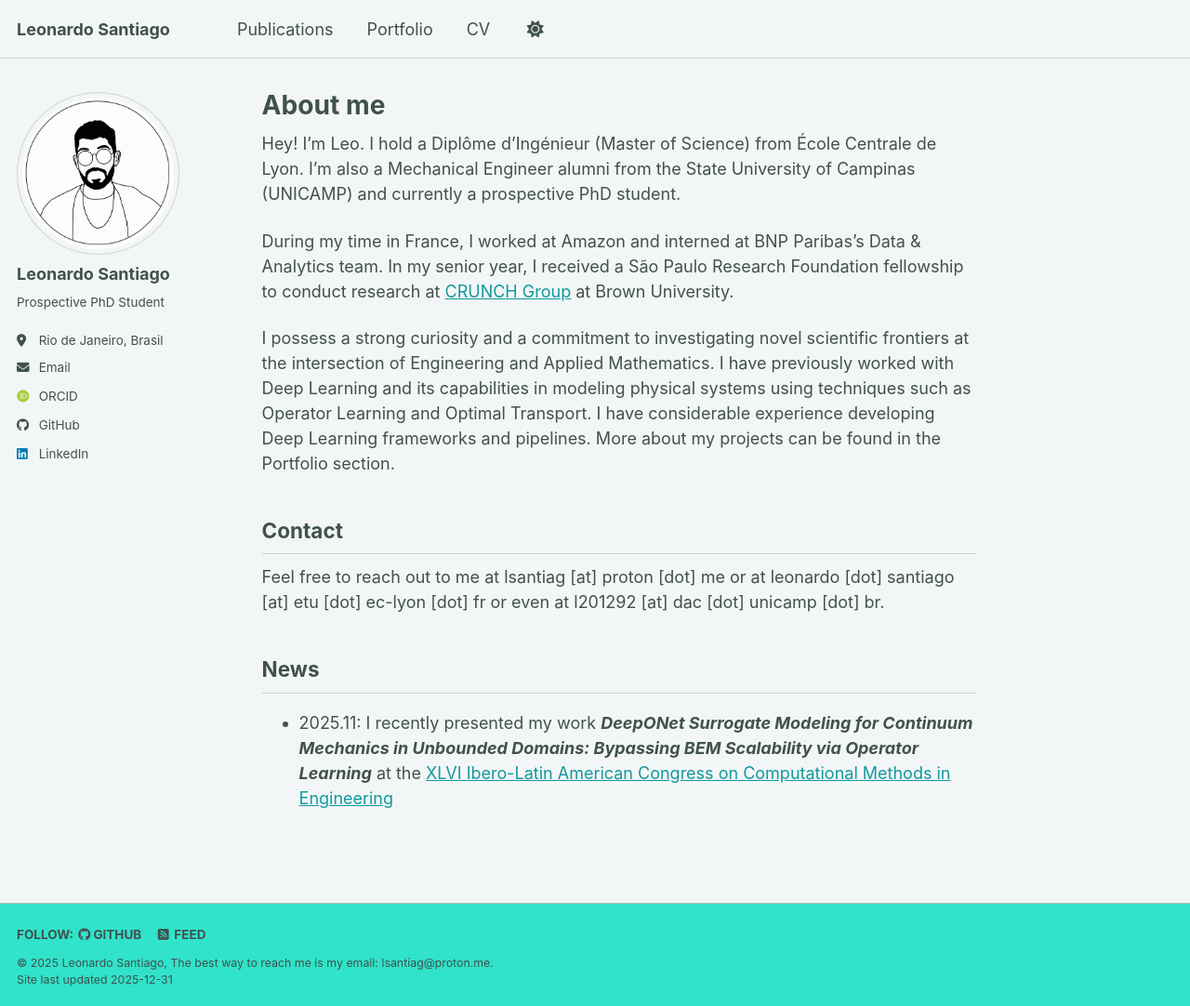
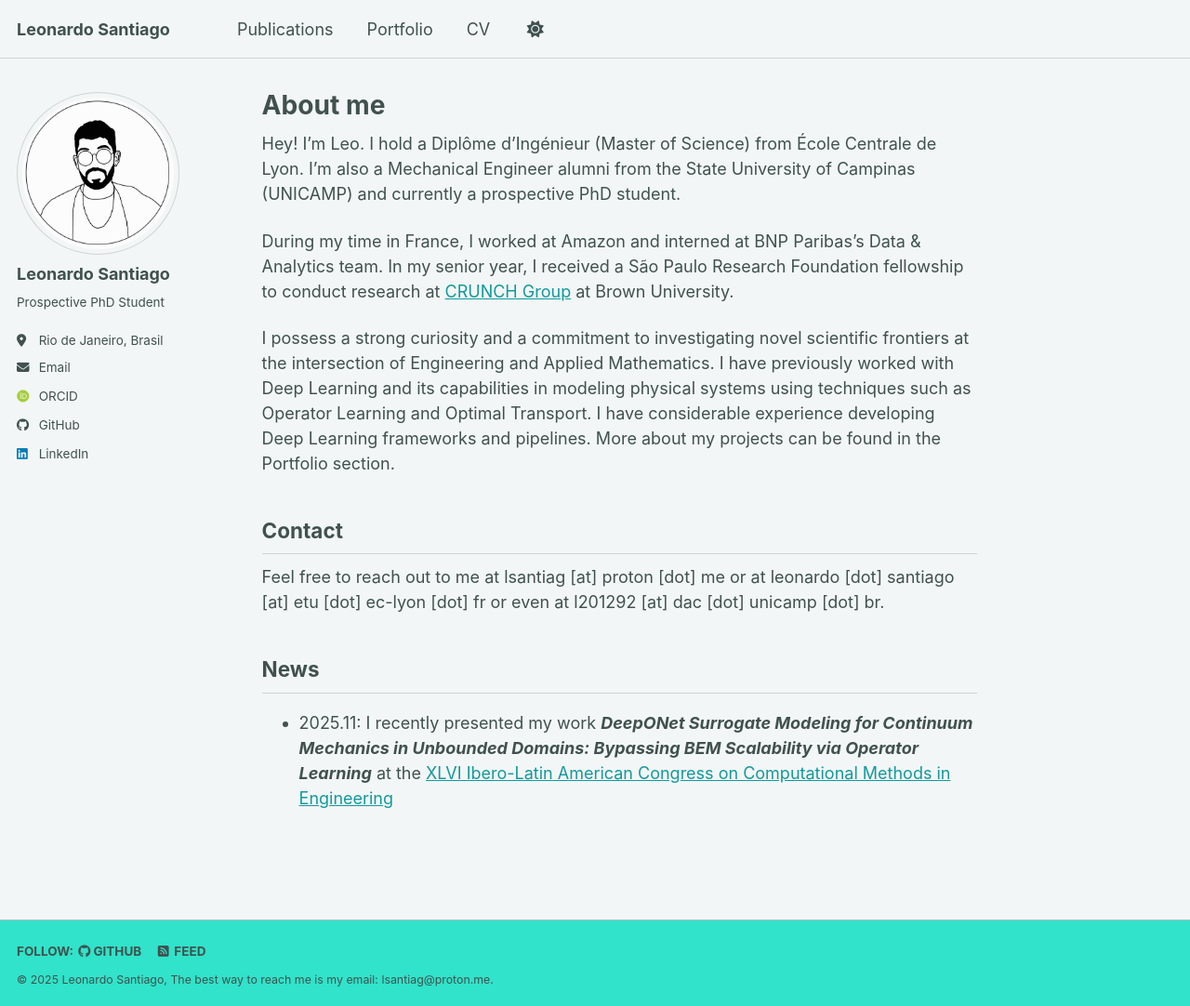
Before and after one commit to lsantiago-s/lsantiago-s.github.io, a Jekyll site: the page built from _pages/about.md, in a window 1280 px wide and 1082 px high. Shown: the whole window at 93% size. Built offline with Jekyll 4.4.1, drawn with Linux system fonts in a browser that asks for light colours; some web fonts are replaced; a script bundle is joined from its source files by our own code; library files that are not in the unit come from our copies.

Commit message:
Remove 'Site last updated' from footer
Removed the 'Site last updated' line from the footer.

```diff
--- a/_includes/footer.html
+++ b/_includes/footer.html
@@ -21,5 +21,4 @@
 
 <div class="page__footer-copyright">
   &copy; {{ site.time | date: '%Y' }} {{ site.name | default: site.title }}, {{ site.data.ui-text[site.locale].powered_by | default: "The best way to reach me is my email:" }} <a href="mailto:lsantiag@proton.me">lsantiag@proton.me</a>.<br />
-  Site last updated {{ "now" | date: '%Y-%m-%d' }}
 </div>
```
